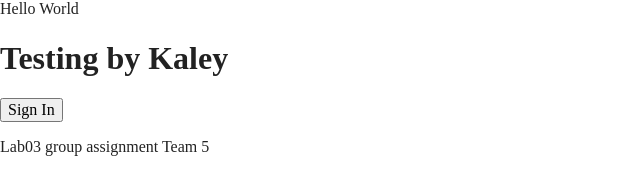
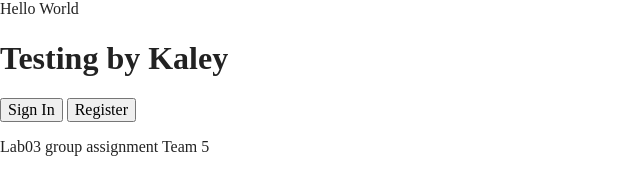
Before and after one commit to kaleytsangbcit/lab03_group, a website built with Parcel: page index.html in a window 1280 px wide. Shown: the whole page, without its empty margins (0-640 px from the left). Built offline with nearby package versions, Linux system fonts and the light colour scheme.

Commit message:
add register button

```diff
--- a/index.html
+++ b/index.html
@@ -26,6 +26,7 @@
   <div>Hello World</div>
   <h1>Testing by Kaley</h1>
   <button>Sign In</button>
+  <button>Register</button>
   <!-- Add your site or application content here -->
   <p>Lab03 group assignment Team 5</p>
   <script src="js/vendor/modernizr-3.11.2.min.js"></script>
```
